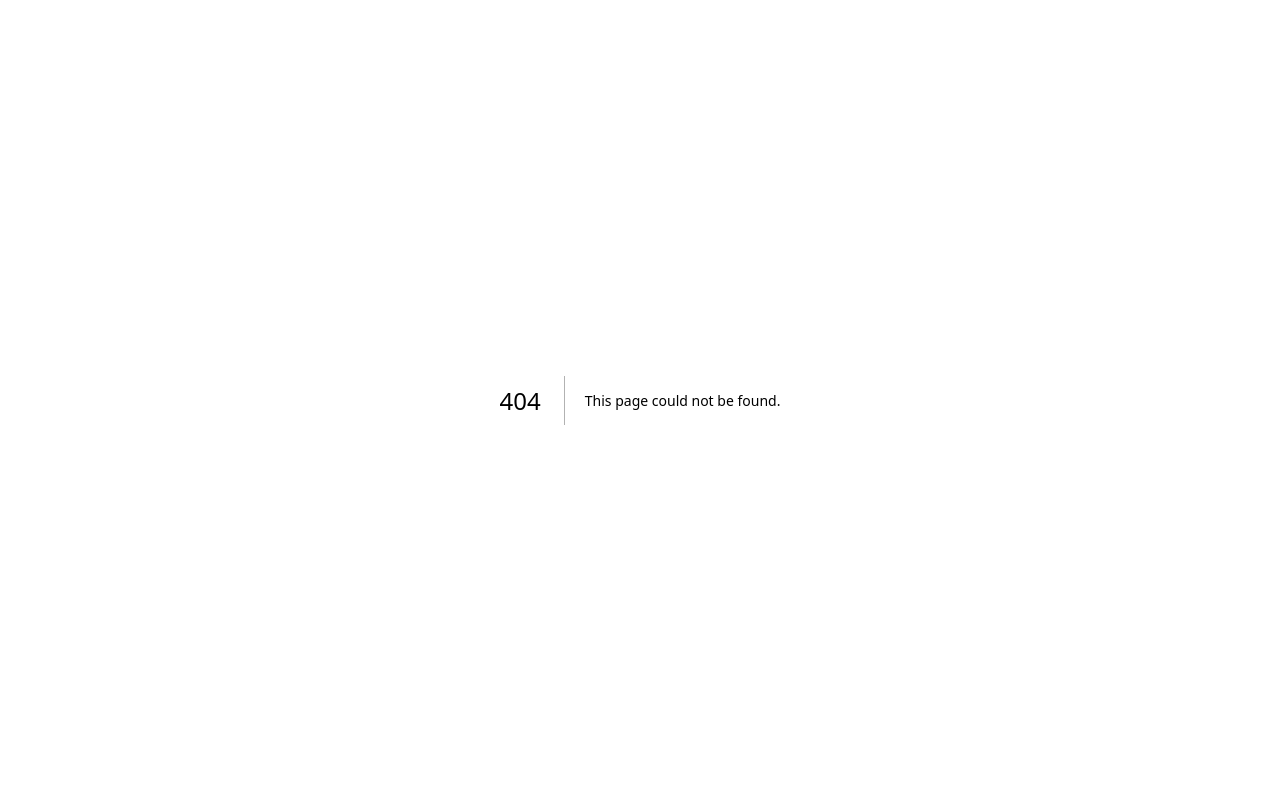
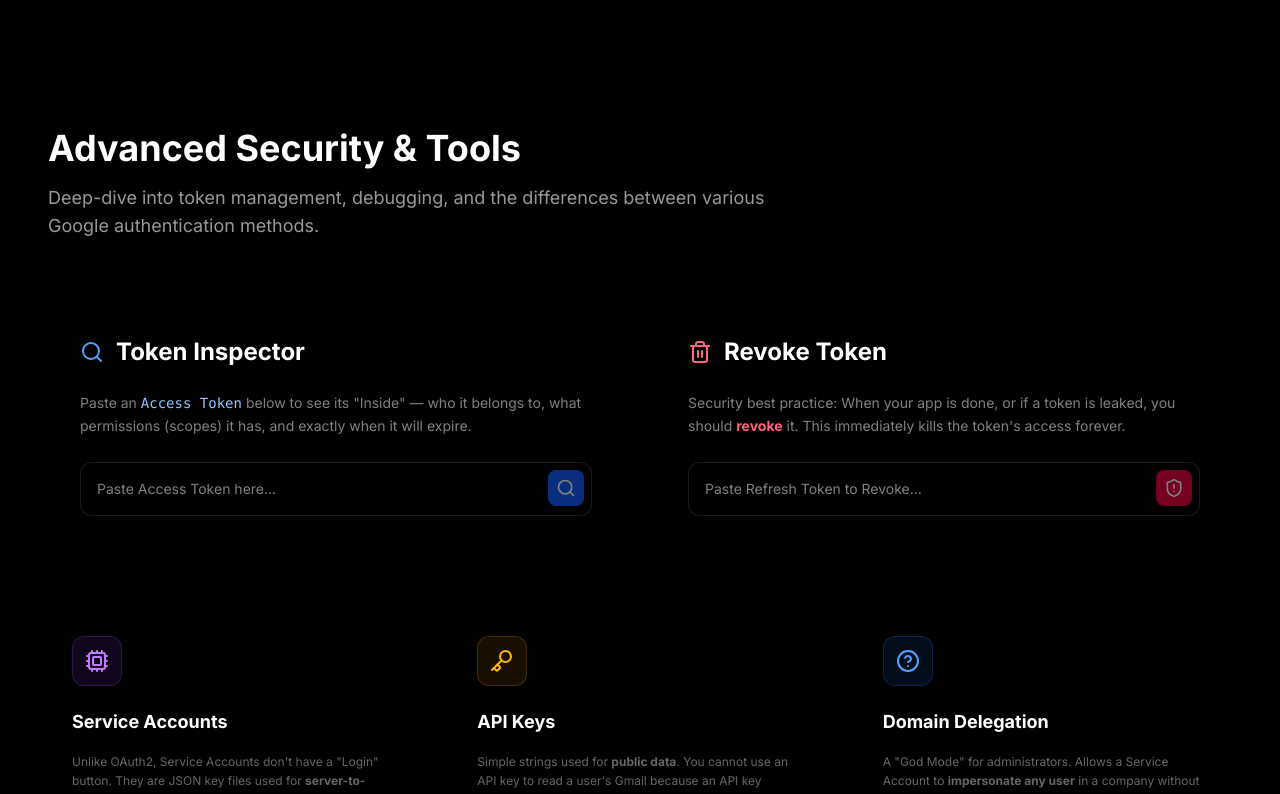
Before and after one commit to ChitkulLakshya/SandBox, a Next.js app: page /advanced in a window 1280 px wide. Before the commit this address had no page. Shown: the top 794 px of the page. Built offline with nearby package versions, Linux system fonts and the light colour scheme.

Commit message:
Add advanced tools

```diff
--- /dev/null
+++ b/src/app/advanced/page.tsx
@@ -0,0 +1,201 @@
+'use client';
+
+import React, { useState } from 'react';
+import { Search, Trash2, ShieldAlert, Cpu, Key, HelpCircle, CheckCircle2, AlertTriangle, Loader2 } from 'lucide-react';
+
+export default function AdvancedPage() {
+  const [inspectToken, setInspectToken] = useState('');
+  const [inspectResult, setInspectResult] = useState<any>(null);
+  const [inspectLoading, setInspectLoading] = useState(false);
+
+  const [revokeToken, setRevokeToken] = useState('');
+  const [revokeStatus, setRevokeStatus] = useState<'idle' | 'loading' | 'success' | 'error'>('idle');
+
+  const checkToken = async () => {
+    if (!inspectToken) return;
+    setInspectLoading(true);
+    setInspectResult(null);
+    try {
+      const res = await fetch(`https://oauth2.googleapis.com/tokeninfo?access_token=${inspectToken}`);
+      const data = await res.json();
+      setInspectResult(data);
+    } catch (err) {
+      setInspectResult({ error: 'Failed to fetch token info' });
+    } finally {
+      setInspectLoading(false);
+    }
+  };
+
+  const handleRevoke = async () => {
+    if (!revokeToken) return;
+    setRevokeStatus('loading');
+    try {
+      // Note: Google's revoke endpoint works via POST with x-www-form-urlencoded or GET
+      const res = await fetch(`https://oauth2.googleapis.com/revoke?token=${revokeToken}`, {
+        method: 'POST',
+        headers: { 'Content-Type': 'application/x-www-form-urlencoded' }
+      });
+      if (res.ok) setRevokeStatus('success');
+      else setRevokeStatus('error');
+    } catch (err) {
+      setRevokeStatus('error');
+    }
+  };
+
+  return (
+    <div className="pt-32 pb-20 px-12 max-w-7xl mx-auto space-y-16">
+      <header className="space-y-4">
+        <h1 className="text-4xl font-bold text-white">
+          Advanced <span className="text-gradient">Security & Tools</span>
+        </h1>
+        <p className="text-lg text-white/60 max-w-3xl">
+          Deep-dive into token management, debugging, and the differences between various Google authentication methods.
+        </p>
+      </header>
+
+      <div className="grid gap-8 lg:grid-cols-2">
+        {/* Token Inspector */}
+        <section className="glass p-8 space-y-6">
+          <div className="flex items-center gap-3 text-blue-400">
+            <Search className="w-6 h-6" />
+            <h2 className="text-2xl font-bold text-white">Token Inspector</h2>
+          </div>
+          <p className="text-sm text-white/50 leading-relaxed">
+            Paste an <code className="text-blue-300">Access Token</code> below to see its "Inside" — who it belongs to, what permissions (scopes) it has, and exactly when it will expire.
+          </p>
+          <div className="space-y-4">
+            <div className="relative">
+              <input
+                type="text"
+                placeholder="Paste Access Token here..."
+                value={inspectToken}
+                onChange={(e) => setInspectToken(e.target.value)}
+                className="w-full bg-black/40 border border-white/10 rounded-xl pl-4 pr-12 py-4 text-sm text-white focus:outline-none focus:border-blue-500 transition-all"
+              />
+              <button
+                onClick={checkToken}
+                disabled={inspectLoading || !inspectToken}
+                className="absolute right-2 top-2 p-2 bg-blue-600 hover:bg-blue-500 rounded-lg text-white transition-all disabled:opacity-50"
+              >
+                {inspectLoading ? <Loader2 className="w-5 h-5 animate-spin" /> : <Search className="w-5 h-5" />}
+              </button>
+            </div>
+
+            {inspectResult && (
+              <div className="p-6 bg-black/60 rounded-2xl border border-white/5 space-y-4 animate-in fade-in slide-in-from-top-4">
+                {inspectResult.error ? (
+                  <div className="flex items-center gap-2 text-rose-400 text-sm">
+                    <AlertTriangle className="w-4 h-4" />
+                    {inspectResult.error === 'invalid_token' ? 'Token is expired or invalid.' : inspectResult.error}
+                  </div>
+                ) : (
+                  <div className="space-y-4">
+                    <div className="grid grid-cols-2 gap-4">
+                      <div className="space-y-1">
+                        <label className="text-[10px] uppercase font-bold text-white/30 tracking-widest">Expires In</label>
+                        <div className="text-emerald-400 font-mono text-sm">{inspectResult.expires_in}s</div>
+                      </div>
+                      <div className="space-y-1">
+                        <label className="text-[10px] uppercase font-bold text-white/30 tracking-widest">Audience</label>
+                        <div className="text-white/70 font-mono text-[10px] truncate">{inspectResult.azp}</div>
+                      </div>
+                    </div>
+                    <div className="space-y-2">
+                      <label className="text-[10px] uppercase font-bold text-white/30 tracking-widest">Scopes (Permissions)</label>
+                      <div className="flex flex-wrap gap-2">
+                        {inspectResult.scope.split(' ').map((s: string) => (
+                          <span key={s} className="px-2 py-1 bg-blue-500/10 border border-blue-500/20 rounded text-[10px] text-blue-300 font-mono">
+                            {s.split('/').pop()}
+                          </span>
+                        ))}
+                      </div>
+                    </div>
+                  </div>
+                )}
+              </div>
+            )}
+          </div>
+        </section>
+
+        {/* Token Revocation */}
+        <section className="glass p-8 space-y-6 border-rose-500/10">
+          <div className="flex items-center gap-3 text-rose-400">
+            <Trash2 className="w-6 h-6" />
+            <h2 className="text-2xl font-bold text-white">Revoke Token</h2>
+          </div>
+          <p className="text-sm text-white/50 leading-relaxed">
+            Security best practice: When your app is done, or if a token is leaked, you should <span className="text-rose-400 font-bold">revoke</span> it. This immediately kills the token's access forever.
+          </p>
+          <div className="space-y-4">
+            <div className="relative">
+              <input
+                type="text"
+                placeholder="Paste Refresh Token to Revoke..."
+                value={revokeToken}
+                onChange={(e) => setRevokeToken(e.target.value)}
+                className="w-full bg-black/40 border border-white/10 rounded-xl pl-4 pr-12 py-4 text-sm text-white focus:outline-none focus:border-rose-500 transition-all"
+              />
+              <button
+                onClick={handleRevoke}
+                disabled={revokeStatus === 'loading' || !revokeToken}
+                className="absolute right-2 top-2 p-2 bg-rose-600 hover:bg-rose-500 rounded-lg text-white transition-all disabled:opacity-50"
+              >
+                {revokeStatus === 'loading' ? <Loader2 className="w-5 h-5 animate-spin" /> : <ShieldAlert className="w-5 h-5" />}
+              </button>
+            </div>
+            {revokeStatus === 'success' && (
+              <div className="p-4 bg-emerald-500/10 border border-emerald-500/20 rounded-xl text-emerald-400 text-sm flex items-center gap-2">
+                <CheckCircle2 className="w-4 h-4" />
+                Token successfully revoked. It can no longer be used.
+              </div>
+            )}
+            {revokeStatus === 'error' && (
+              <div className="p-4 bg-rose-500/10 border border-rose-500/20 rounded-xl text-rose-400 text-sm flex items-center gap-2">
+                <AlertTriangle className="w-4 h-4" />
+                Failed to revoke. The token might already be invalid.
+              </div>
+            )}
+          </div>
+        </section>
+      </div>
+
+      <section className="grid gap-8 md:grid-cols-3">
+        <div className="glass p-6 space-y-4">
+          <div className="p-3 bg-purple-500/10 border border-purple-500/20 rounded-xl inline-block text-purple-400">
+            <Cpu className="w-6 h-6" />
+          </div>
+          <h3 className="text-lg font-bold text-white">Service Accounts</h3>
+          <p className="text-xs text-white/40 leading-relaxed">
+            Unlike OAuth2, Service Accounts don't have a "Login" button. They are JSON key files used for <strong>server-to-server</strong> communication. Great for automation in Workspace environments.
+          </p>
+        </div>
+
+        <div className="glass p-6 space-y-4">
+          <div className="p-3 bg-amber-500/10 border border-amber-500/20 rounded-xl inline-block text-amber-400">
+            <Key className="w-6 h-6" />
+          </div>
+          <h3 className="text-lg font-bold text-white">API Keys</h3>
+          <p className="text-xs text-white/40 leading-relaxed">
+            Simple strings used for <strong>public data</strong>. You cannot use an API key to read a user's Gmail because an API key doesn't represent a "User Consent" session.
+          </p>
+        </div>
+
+        <div className="glass p-6 space-y-4">
+          <div className="p-3 bg-blue-500/10 border border-blue-500/20 rounded-xl inline-block text-blue-400">
+            <HelpCircle className="w-6 h-6" />
+          </div>
+          <h3 className="text-lg font-bold text-white">Domain Delegation</h3>
+          <p className="text-xs text-white/40 leading-relaxed">
+            A "God Mode" for administrators. Allows a Service Account to <strong>impersonate any user</strong> in a company without them clicking "Allow."
+          </p>
+        </div>
+      </section>
+
+      <footer className="text-center py-12 border-t border-white/5">
+        <p className="text-white/20 text-xs">
+          Built for educational purposes. Never share your Client Secret or Refresh Tokens in public environments.
+        </p>
+      </footer>
+    </div>
+  );
+}
```
